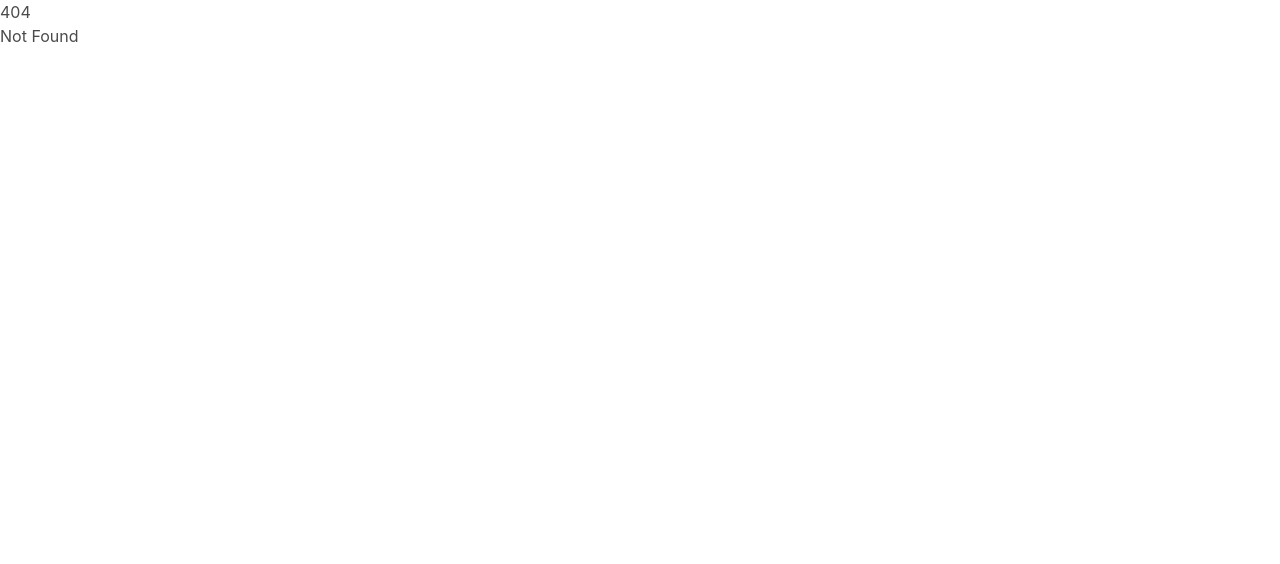
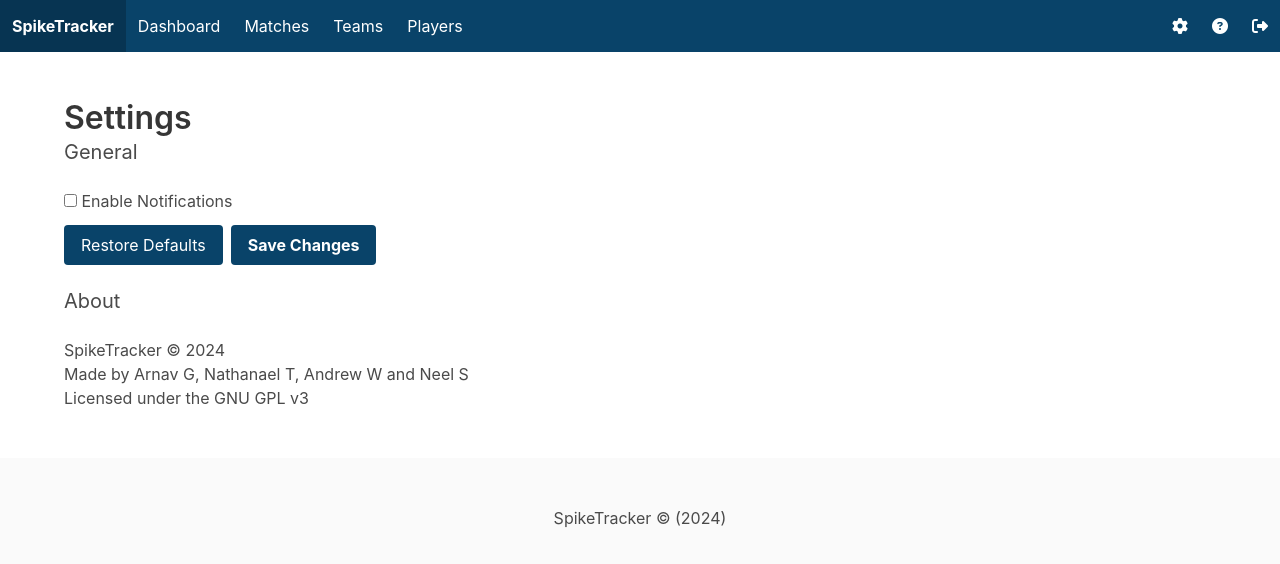
Before and after one commit to neelkarma/spiketracker, a SvelteKit app in the folder frontend/: page /app/settings in a window 1280 px wide. Before the commit this address had no page. Shown: the top 564 px of the page. Built offline with nearby package versions, Linux system fonts and the light colour scheme.

Commit message:
add (fake) settings page

```diff
--- /dev/null
+++ b/frontend/src/routes/app/settings/+page.svelte
@@ -0,0 +1,26 @@
+<section class="section">
+  <div class="container">
+    <h1 class="title">Settings</h1>
+
+    <h2 class="subtitle">General</h2>
+    <div class="field">
+      <div class="control">
+        <label class="checkbox">
+          <input type="checkbox" />
+          Enable Notifications
+        </label>
+      </div>
+    </div>
+    <div class="buttons">
+      <button class="button is-primary">Restore Defaults</button>
+      <button class="button is-primary has-text-weight-bold"
+        >Save Changes</button
+      >
+    </div>
+
+    <h2 class="subtitle">About</h2>
+    <p>SpikeTracker &copy; 2024</p>
+    <p>Made by Arnav G, Nathanael T, Andrew W and Neel S</p>
+    <p>Licensed under the GNU GPL v3</p>
+  </div>
+</section>
```
